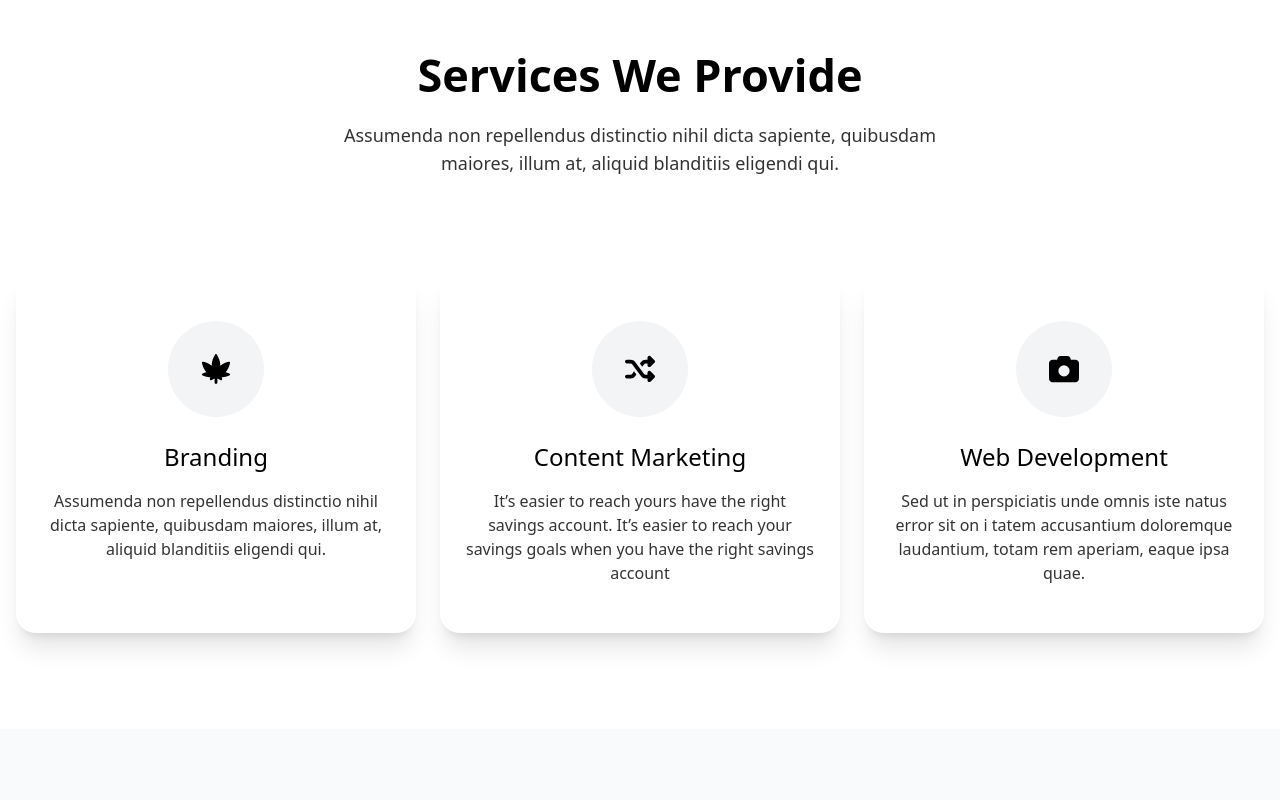
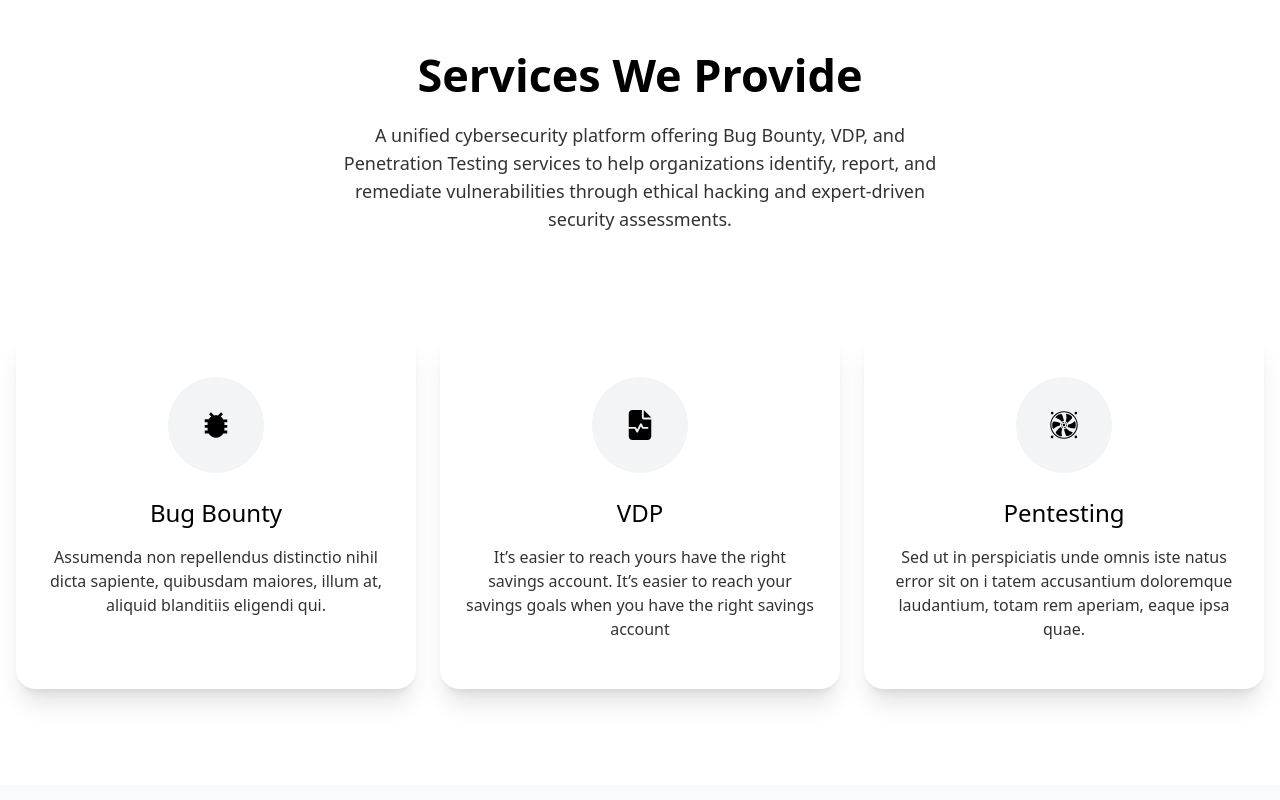
Before and after one commit to VishalYa6/HackRIT, a React (Vite) app: page / in a window 1280 px wide. Shown: the part 1320-2120 px from the top of the page. Built offline with nearby package versions, Linux system fonts and the light colour scheme.

Commit message:
footer , navbar, services

```diff
--- a/src/components/Footer.jsx
+++ b/src/components/Footer.jsx
@@ -9,10 +9,10 @@ const Footer = () => {
         <div>
           <h6 className="text-lg font-semibold mb-4">Services</h6>
           <ul className="space-y-2">
-            <li><a className="hover:underline">Branding</a></li>
-            <li><a className="hover:underline">Design</a></li>
-            <li><a className="hover:underline">Marketing</a></li>
-            <li><a className="hover:underline">Advertisement</a></li>
+            <li><a className="hover:underline">Bug Bounty</a></li>
+            <li><a className="hover:underline">VDP</a></li>
+            <li><a className="hover:underline">Pentesting</a></li>
+
           </ul>
         </div>
 
--- a/src/components/Navbar.jsx
+++ b/src/components/Navbar.jsx
@@ -3,6 +3,7 @@ import { useState } from 'react'
 
 import { Dialog, DialogPanel } from '@headlessui/react'
 import { Bars3Icon, XMarkIcon } from '@heroicons/react/24/outline'
+import { SiHackaday } from "react-icons/si";
 
 const navigation = [
   { name: 'Home', href: '#' },
@@ -22,7 +23,7 @@ const Navbar = () => {
         <div className="flex lg:flex-1">
           <a href="#" className="-m-1.5 p-1.5">
               <span className="sr-only"></span>
-              <p className="  sm:text-3xl lg:text-3xl text-purple-700"><strong>HackRIT</strong></p>
+              <p className="flex flex-row gap-2 sm:text-3xl lg:text-3xl text-blue-600"><SiHackaday className='' /><strong>HackRIT</strong></p>
             </a>
         </div>
         <div className="flex lg:hidden">
--- a/src/components/Services.jsx
+++ b/src/components/Services.jsx
@@ -1,46 +1,46 @@
-import { FontAwesomeIcon } from "@fortawesome/react-fontawesome";
-import {
-	faCamera,
-	faCannabis,
-	faRandom,
-} from "@fortawesome/free-solid-svg-icons";
+import { IoMdBug } from "react-icons/io";
+import { FaFileWaveform } from "react-icons/fa6";
+import { GiComputerFan } from "react-icons/gi";
 import PropTypes from "prop-types";
 
 const serviceList = [
 	{
-		color: "red",
-		icon: faCannabis,
-		title: "Branding",
+		color: "blue",
+		icon: IoMdBug,
+		title: "Bug Bounty",
 		description:
 			"Assumenda non repellendus distinctio nihil dicta sapiente, quibusdam maiores, illum at, aliquid blanditiis eligendi qui.",
 	},
 	{
 		color: "green",
-		icon: faRandom,
-		title: "Content Marketing",
+		icon: FaFileWaveform,
+		title: "VDP",
 		description:
 			"It’s easier to reach yours have the right savings account. It’s easier to reach your savings goals when you have the right savings account",
 	},
 	{
 		color: "yellow",
-		icon: faCamera,
-		title: "Web Development",
+		icon: GiComputerFan,
+		title: "Pentesting",
 		description:
 			"Sed ut in perspiciatis unde omnis iste natus error sit on i tatem accusantium doloremque laudantium, totam rem aperiam, eaque ipsa quae.",
 	},
 ];
 
-const ServiceItem = ({ service }) => (
+const ServiceItem = ({ service }) => {
+	const IconComponent = service.icon;
+	return (
 		<div className="bg-white h-full shadow-xl rounded-[20px] p-6 lg:px-6 lg:py-12">
 			<div
 				className="w-24 h-24 rounded-full text-3xl inline-flex justify-center items-center mb-6 bg-gray-100 text-black"
 			>
-			<FontAwesomeIcon icon={service.icon} />
+				<IconComponent />
 			</div>
 			<h4 className="font-medium text-2xl mb-4 text-black">{service.title}</h4>
 			<p className="text-black opacity-80">{service.description}</p>
 		</div>
 	);
+};
 
 ServiceItem.propTypes = {
 	service: PropTypes.object.isRequired,
@@ -56,8 +56,7 @@ const Services = () => {
 							Services We Provide
 						</h2>
 						<p className="text-lg opacity-80 text-black">
-							Assumenda non repellendus distinctio nihil dicta sapiente,
-							quibusdam maiores, illum at, aliquid blanditiis eligendi qui.
+						A unified cybersecurity platform offering Bug Bounty, VDP, and Penetration Testing services to help organizations identify, report, and remediate vulnerabilities through ethical hacking and expert-driven security assessments.
 						</p>
 					</div>
 				</div>
```
Lines whose indentation alone changed are shown as unchanged.
